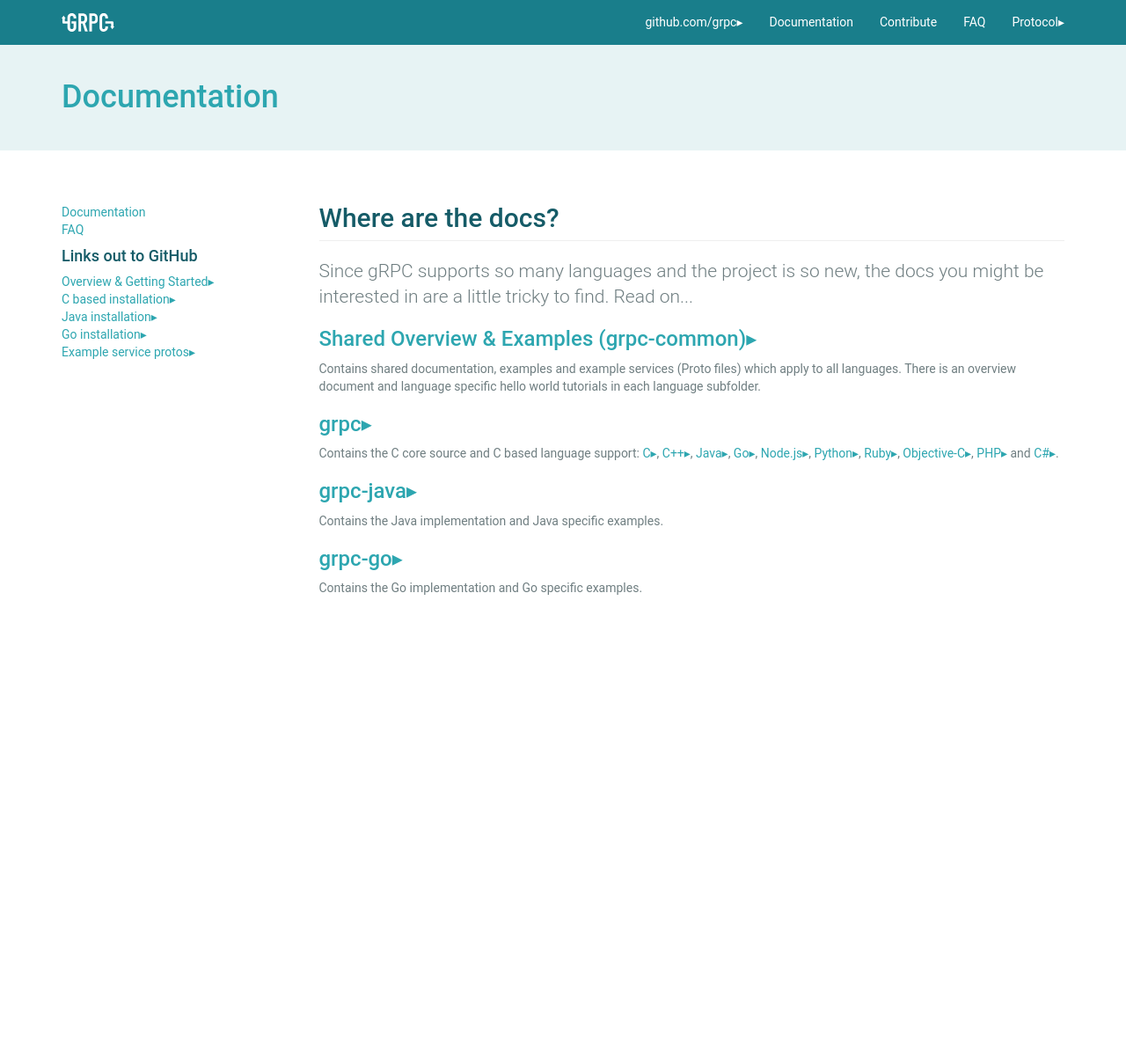
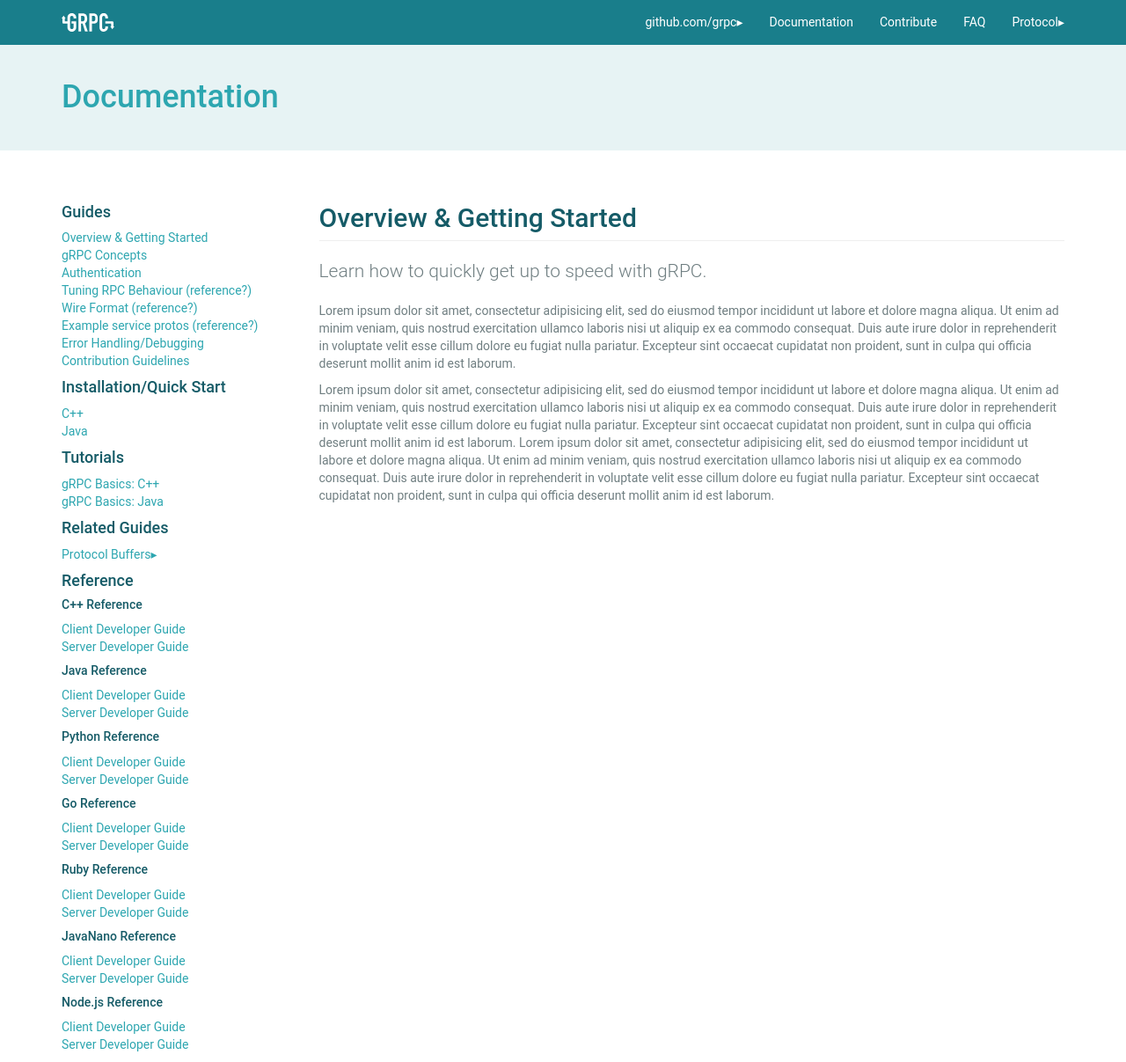
Before and after one commit to grpc/grpc.github.io, a Jekyll site: the page built from docs/index.html, in a window 1280 px wide. Shown: the whole page at 88% size. Built offline with Jekyll 4.4.1, drawn with Linux system fonts in a browser that asks for light colours; nearby versions of some CDN libraries; library files that are not in the unit come from our copies; before the commit the page ends 900 px from its top, so only the background shows below that.

Commit message:
Prepare docs navigation for real content.
Created a bunch of placeholder docs pages for various references, tutorials and languages to serve as a guide for organizing the directory tree.

```diff
--- a/_layouts/docs.html
+++ b/_layouts/docs.html
@@ -5,14 +5,45 @@
 <div class="row">
   <div class="col-md-3">
     <ul class="list-unstyled docs-side-nav">
-      <li><a href="/docs/">Documentation</a></li>
-      <li><a href="/faq/">FAQ</a></li>
-      <li><h4>Links out to GitHub</h4></li>
-      <li><a href="https://github.com/grpc/grpc-common">Overview &amp; Getting Started</a></li>
-      <li><a href="https://github.com/grpc/grpc/blob/master/INSTALL">C based installation</a></li>
-      <li><a href="https://github.com/grpc/grpc-java">Java installation</a></li>
-      <li><a href="https://github.com/grpc/grpc-go">Go installation</a></li>
-      <li><a href="https://github.com/grpc/grpc-common/tree/master/protos">Example service protos</a></li>
+      <li><h4>Guides</h4></li>
+      <li><a href="/docs/">Overview &amp; Getting Started</a></li>
+      <li><a href="/docs/guides/concepts.html">gRPC Concepts</a></li>
+      <li><a href="/docs/guides/auth.html">Authentication</a></li>
+      <li><a href="/docs/guides/tuning.html">Tuning RPC Behaviour (reference?)</a></li>
+      <li><a href="/docs/guides/wire.html">Wire Format (reference?)</a></li>
+      <li><a href="/docs/guides/protos.html">Example service protos (reference?)</a></li>
+      <li><a href="/docs/guides/error.html">Error Handling/Debugging</a></li>
+      <li><a href="/docs/guides/contributing.html">Contribution Guidelines</a></li>
+      <li><h4>Installation/Quick Start</h4></li>
+      <li><a href="/docs/installation/c.html">C++</a></li>
+      <li><a href="/docs/installation/java.html">Java</a></li>
+      <li><h4>Tutorials</h4></li>
+      <li><a href="/docs/tutorials/basic/c.html">gRPC Basics: C++</a></li>
+      <li><a href="/docs/tutorials/basic/java.html">gRPC Basics: Java</a></li>
+      <li><h4>Related Guides</h4></li>
+      <li><a href="https://developers.google.com/protocol-buffers/docs/proto3">Protocol Buffers</a></li>
+      <li><h4>Reference</h4></li>
+      <li><h5>C++ Reference</h5></li>
+      <li><a href="/docs/reference/c/client.html">Client Developer Guide</a></li>
+      <li><a href="/docs/reference/c/server.html">Server Developer Guide</a></li>
+      <li><h5>Java Reference</h5></li>
+      <li><a href="/docs/reference/java/client.html">Client Developer Guide</a></li>
+      <li><a href="/docs/reference/java/server.html">Server Developer Guide</a></li>
+      <li><h5>Python Reference</h5></li>
+      <li><a href="/docs/reference/python/client.html">Client Developer Guide</a></li>
+      <li><a href="/docs/reference/python/server.html">Server Developer Guide</a></li>
+      <li><h5>Go Reference</h5></li>
+      <li><a href="/docs/reference/go/client.html">Client Developer Guide</a></li>
+      <li><a href="/docs/reference/go/server.html">Server Developer Guide</a></li>
+      <li><h5>Ruby Reference</h5></li>
+      <li><a href="/docs/reference/ruby/client.html">Client Developer Guide</a></li>
+      <li><a href="/docs/reference/ruby/server.html">Server Developer Guide</a></li>
+      <li><h5>JavaNano Reference</h5></li>
+      <li><a href="/docs/reference/javanano/client.html">Client Developer Guide</a></li>
+      <li><a href="/docs/reference/javanano/server.html">Server Developer Guide</a></li>
+      <li><h5>Node.js Reference</h5></li>
+      <li><a href="/docs/reference/nodejs/client.html">Client Developer Guide</a></li>
+      <li><a href="/docs/reference/nodejs/server.html">Server Developer Guide</a></li>
     </ul>
   </div>
   <div class="col-md-9">
--- a/docs/index.html
+++ b/docs/index.html
@@ -3,17 +3,24 @@
 title: Documentation
 ---
 
-<h2 class="page-header">Where are the docs?</h2>
-<p class="lead">Since gRPC supports so many languages and the project is so new, the docs you might be interested in are a little tricky to find. Read on...</p>
+<h2 class="page-header">Overview &amp; Getting Started</h2>
+<p class="lead">Learn how to quickly get up to speed with gRPC.</p>
 
-<h3><a href="https://github.com/grpc/grpc-common">Shared Overview &amp; Examples (grpc-common)</a></h3>
-<p>Contains shared documentation, examples and example services (Proto files) which apply to all languages. There is an overview document and language specific hello world tutorials in each language subfolder.</p>
+<p>Lorem ipsum dolor sit amet, consectetur adipisicing elit, sed do eiusmod
+tempor incididunt ut labore et dolore magna aliqua. Ut enim ad minim veniam,
+quis nostrud exercitation ullamco laboris nisi ut aliquip ex ea commodo
+consequat. Duis aute irure dolor in reprehenderit in voluptate velit esse
+cillum dolore eu fugiat nulla pariatur. Excepteur sint occaecat cupidatat non
+proident, sunt in culpa qui officia deserunt mollit anim id est laborum.</p>
 
-<h3><a href="https://github.com/grpc/grpc">grpc</a></h3>
-<p>Contains the C core source and C based language support: {% include lang-list.html %}</p>
-
-<h3><a href="https://github.com/grpc/grpc-java">grpc-java</a></h3>
-<p>Contains the Java implementation and Java specific examples.</p>
-
-<h3><a href="https://github.com/grpc/grpc-go">grpc-go</a></h3>
-<p>Contains the Go implementation and Go specific examples.</p>
+<p>Lorem ipsum dolor sit amet, consectetur adipisicing elit, sed do eiusmod
+tempor incididunt ut labore et dolore magna aliqua. Ut enim ad minim veniam,
+quis nostrud exercitation ullamco laboris nisi ut aliquip ex ea commodo
+consequat. Duis aute irure dolor in reprehenderit in voluptate velit esse
+cillum dolore eu fugiat nulla pariatur. Excepteur sint occaecat cupidatat non
+proident, sunt in culpa qui officia deserunt mollit anim id est laborum. Lorem ipsum dolor sit amet, consectetur adipisicing elit, sed do eiusmod
+tempor incididunt ut labore et dolore magna aliqua. Ut enim ad minim veniam,
+quis nostrud exercitation ullamco laboris nisi ut aliquip ex ea commodo
+consequat. Duis aute irure dolor in reprehenderit in voluptate velit esse
+cillum dolore eu fugiat nulla pariatur. Excepteur sint occaecat cupidatat non
+proident, sunt in culpa qui officia deserunt mollit anim id est laborum.</p>
```
Also changed, not shown: docs/guides/auth.html (added, +14 -0 lines), docs/guides/concepts.html (added, +14 -0 lines), docs/guides/error.html (added, +14 -0 lines), docs/guides/wire.html (added, +14 -0 lines), docs/installation/c.html (added, +14 -0 lines), docs/installation/java.html (added, +14 -0 lines), docs/reference/c/client.html (added, +14 -0 lines), docs/reference/c/server.html (added, +14 -0 lines), docs/reference/java/client.html (added, +14 -0 lines), docs/reference/java/server.html (added, +14 -0 lines), docs/tutorials/basic/c.html (added, +14 -0 lines), docs/tutorials/basic/java.html (added, +14 -0 lines).
